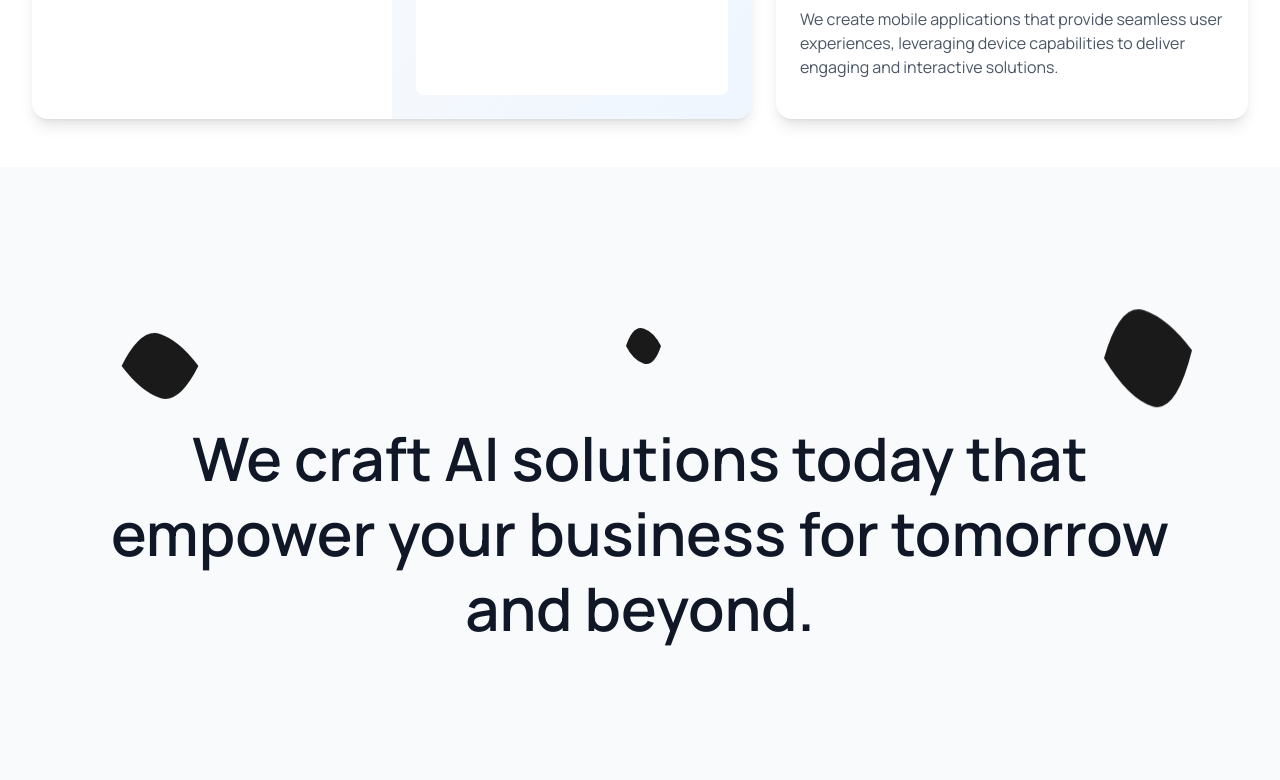
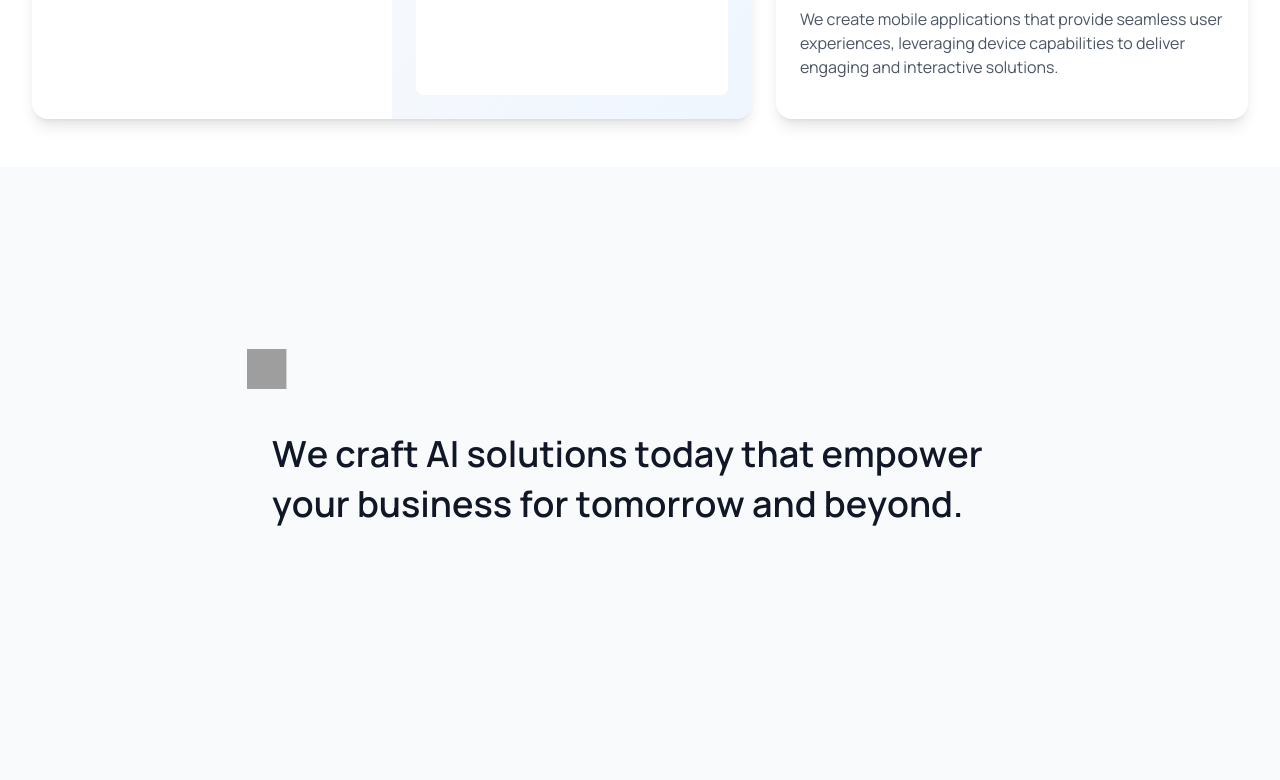
Before and after one commit to Sridharn97/Isaii-ai-Task, a React (Vite) app in the folder Task/: page / in a window 1280 px wide. Shown: the part 2800-3580 px from the top of the page. Built offline with nearby package versions, Linux system fonts and the light colour scheme; grey boxes are pictures that could not be loaded.

Commit message:
Letter Animation and Fixing Bugs

```diff
--- /dev/null
+++ b/Task/src/AnimatedText.jsx
@@ -0,0 +1,39 @@
+import { useEffect, useRef, useState } from "react";
+
+const AnimatedText = ({ text, className = "" }) => {
+  const textRef = useRef();
+  const [inView, setInView] = useState(false);
+
+  useEffect(() => {
+    const observer = new IntersectionObserver(
+      ([entry]) => {
+        setInView(entry.isIntersecting); // true when in view, false when out
+      },
+      { threshold: 0.1 }
+    );
+
+    if (textRef.current) observer.observe(textRef.current);
+
+    return () => {
+      if (textRef.current) observer.unobserve(textRef.current);
+    };
+  }, []);
+
+  return (
+    <h2 ref={textRef} className={className}>
+      {text.split("").map((char, index) => (
+        <span
+          key={index}
+          className={`inline-block opacity-0 transition-opacity duration-500 ${
+            inView ? "animate-letter" : ""
+          }`}
+          style={{ animationDelay: `${index * 0.05}s` }}
+        >
+          {char === " " ? "\u00A0" : char}
+        </span>
+      ))}
+    </h2>
+  );
+};
+
+export default AnimatedText;
--- a/Task/src/App.jsx
+++ b/Task/src/App.jsx
@@ -1,6 +1,7 @@
 import React, { useState, useEffect } from 'react';
 import { ChevronRight, Rocket, Compass, Monitor, Phone, MessageSquare, MapPin, Menu, X } from 'lucide-react';
-import { motion } from "framer-motion";
+import { motion, useScroll, useTransform } from "framer-motion";
+import AnimatedText from "./AnimatedText";
 
 // Custom hook to reveal elements using IntersectionObserver
 const useRevealOnScroll = (dependency) => {
@@ -687,26 +688,34 @@ const ServicesPage = () => (
             </div>
 
             {/* Right: Floating Images (desktop/tablet) */}
+
 <div className="relative flex-1 items-center justify-center min-h-[200px] hidden lg:flex">
+  {/* Top-left Orb */}
   <img
     src="https://framerusercontent.com/images/Es0UNVEZFUO6pTmc3NI38eovew.png?scale-down-to=512"
     alt="AI Orb"
-    className="absolute top-[15%] left-[20%] w-48 h-48 object-cover animate-float-slow"
+    className="absolute top-[8%] left-[12%] w-48 h-48 object-cover animate-float-slow"
     style={{ animationDelay: '0s' }}
   />
+
+  {/* Bottom-left Shape */}
   <img
     src="https://framerusercontent.com/images/Tq3lgO9Qy66CFuDaYW99KQ5xoLM.png?scale-down-to=512"
     alt="AI Shape 2"
-    className="absolute bottom-[10%] right-[15%] w-52 h-52 object-cover rounded-full shadow-lg animate-float-medium"
+    className="absolute bottom-[8%] left-[25%] w-56 h-56 object-cover rounded-full shadow-lg animate-float-medium"
     style={{ animationDelay: '0.5s' }}
   />
+
+  {/* Right-side Shape */}
   <img
     src="https://framerusercontent.com/images/LFAxsa4CpX7e4qBI72ijOV2sHg.png?scale-down-to=512"
     alt="AI Shape 3"
-    className="absolute top-[35%] right-[8%] w-44 h-44 object-cover rounded-full shadow-lg animate-float-fast"
+    className="absolute top-[30%] right-[12%] w-48 h-48 object-cover rounded-full shadow-lg animate-float-fast"
     style={{ animationDelay: '1s' }}
   />
 </div>
+
+
           </div>
         </div>
       </section>
@@ -956,32 +965,28 @@ const ServicesPage = () => (
         </div>
       </section>
            {/* Mission Statement Section */}
-      <section className="relative w-full flex flex-col items-center justify-start overflow-visible reveal-up opacity-0 translate-y-12 transition-all duration-700" style={{ padding: '96px 0 192px', height: 'min-content', gap: '0px' }}>
-        <div className="max-w-7xl mx-auto px-4 sm:px-6 lg:px-8 relative w-full">
-          {/* Decorative shapes */}
-          <div className="absolute top-16 left-8 lg:left-24 w-20 h-20 lg:w-32 lg:h-32 animate-float-slow">
-            <svg viewBox="0 0 100 100" fill="none" xmlns="http://www.w3.org/2000/svg">
-              <path d="M20 50 Q 35 20, 50 25 T 80 50 Q 65 80, 50 75 T 20 50 Z" fill="#1a1a1a"/>
-            </svg>
-          </div>
-          <div className="absolute top-4 right-8 lg:right-16 w-24 h-24 lg:w-40 lg:h-40 animate-float-medium">
-            <svg viewBox="0 0 100 100" fill="none" xmlns="http://www.w3.org/2000/svg">
-              <path d="M30 50 Q 40 15, 55 20 T 85 45 Q 75 85, 60 80 T 30 50 Z" fill="#1a1a1a"/>
-            </svg>
-          </div>
+<section
+  className="relative w-full h-full flex flex-col items-center justify-center bg-gray-450"
+  style={{ minHeight: "100vh", padding: "80px 0px 160px" }}
+>
+  {/* Container for text and image */}
+  <div className="relative flex flex-col items-center">
+    {/* Small Image slightly left of center */}
+    <img
+      src="https://framerusercontent.com/images/Gy6oyLvyryjSizdl2va3wLbiYjc.png?scale-down-to=512"
+      alt="Icon"
+      className="w-16 h-16 sm:w-10 sm:h-10 absolute -top-20 left-1  transform -translate-x-1/3"
+    />
 
-          <div className="text-center relative z-10 max-w-6xl mx-auto py-12">
-            <div className="mb-10 flex justify-center">
-              <svg width="70" height="70" viewBox="0 0 100 100" fill="none" xmlns="http://www.w3.org/2000/svg">
-                <path d="M30 50 Q 40 20, 55 25 T 80 50 Q 70 80, 55 75 T 30 50 Z" fill="#1a1a1a"/>
-              </svg>
-            </div>
-            <h2 className="text-4xl lg:text-5xl xl:text-6xl font-semibold text-gray-900 leading-tight px-4">
-              We craft AI solutions today that empower your business for tomorrow and beyond.
-            </h2>
-          </div>
-        </div>
-      </section>
+    {/* Hero Heading */}
+    <AnimatedText
+      text="We craft AI solutions today that empower your business for tomorrow and beyond."
+      className="text-2xl sm:text-3xl md:text-4xl font-semibold text-gray-900 text-top leading-snug px-4 max-w-3xl"
+    />
+  </div>
+</section>
+
+
 
       {/* Products Section - Building Digital Excellence with Isaii */}
       <section className="py-16 lg:py-24 bg-white">
--- a/Task/src/index.css
+++ b/Task/src/index.css
@@ -29,3 +29,17 @@ input::placeholder, textarea::placeholder {
 .reveal-up.translate-y-0 {
   transform: translateY(0) !important;
 }
+@keyframes fadeInUp {
+  0% {
+    opacity: 0;
+    transform: translateY(20px);
+  }
+  100% {
+    opacity: 1;
+    transform: translateY(0);
+  }
+}
+
+.animate-letter {
+  animation: fadeInUp 0.5s forwards;
+}
```
